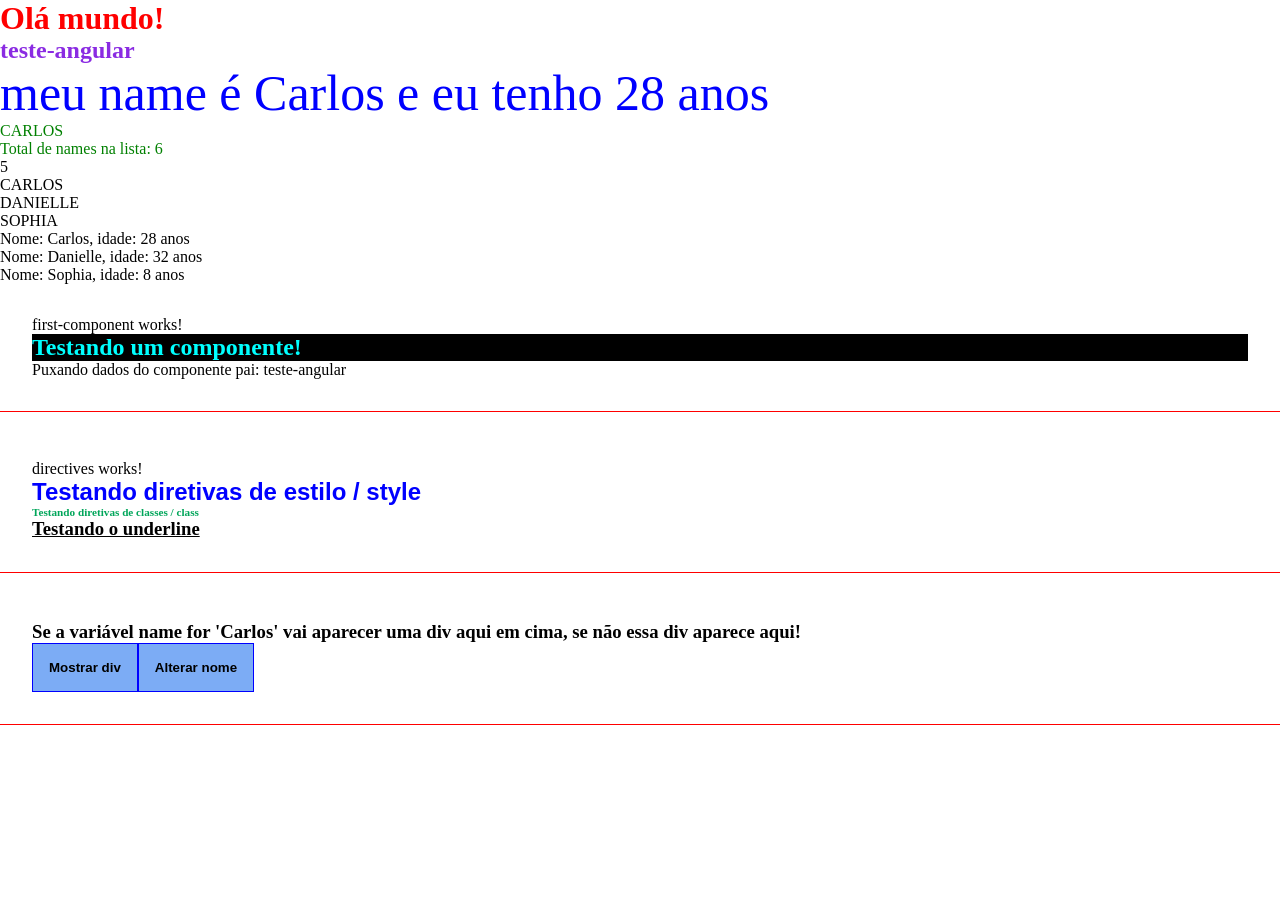
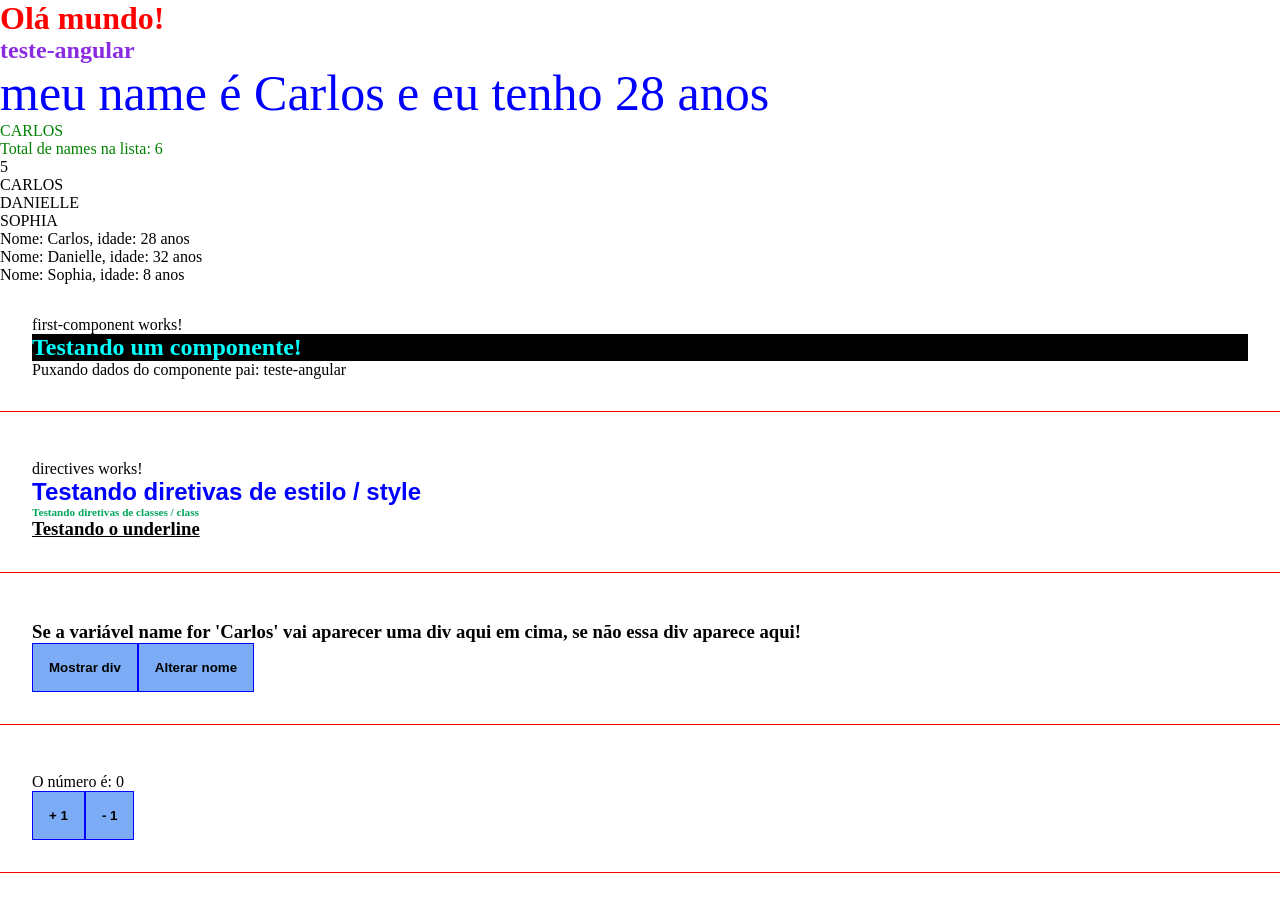
Before and after one commit to CarlosAmorim94/Angular, an Angular app: page / in a window 1280 px wide. Shown: the top 912 px of the page. Built offline with nearby package versions, Linux system fonts and the light colour scheme.

Commit message:
Emitindo dados para componente pai

```diff
--- a/src/app/app.component.html
+++ b/src/app/app.component.html
@@ -31,3 +31,4 @@
 <app-first-component [nameTest]="title"></app-first-component>
 <app-directives></app-directives>
 <app-if-render></app-if-render>
+<app-emitindo></app-emitindo>
--- a/src/app/app.module.ts
+++ b/src/app/app.module.ts
@@ -6,13 +6,17 @@ import { AppComponent } from './app.component';
 import { FirstComponentComponent } from './components/first-component/first-component.component';
 import { DirectivesComponent } from './components/directives/directives.component';
 import { IfRenderComponent } from './components/if-render/if-render.component';
+import { EmitindoComponent } from './components/emitindo/emitindo.component';
+import { ChangeNumberComponent } from './components/change-number/change-number.component';
 
 @NgModule({
   declarations: [
     AppComponent,
     FirstComponentComponent,
     DirectivesComponent,
-    IfRenderComponent
+    IfRenderComponent,
+    EmitindoComponent,
+    ChangeNumberComponent
   ],
   imports: [
     BrowserModule,
--- /dev/null
+++ b/src/app/components/change-number/change-number.component.css
@@ -0,0 +1,13 @@
+button {
+  padding: 1rem;
+  border: 1px solid blue;
+  background-color: #7cacf5;
+  font-weight: bold;
+
+  transition: all ease .3s;
+}
+
+button:hover {
+  filter: brightness(.8);
+  border-radius: 30px;
+}
--- /dev/null
+++ b/src/app/components/change-number/change-number.component.html
@@ -0,0 +1,7 @@
+<button (click)="handleAddNumber()">
+  + 1
+</button>
+
+<button (click)="handleRemoveNumber()">
+  - 1
+</button>
--- /dev/null
+++ b/src/app/components/change-number/change-number.component.ts
@@ -0,0 +1,25 @@
+import { Component, OnInit, Output, EventEmitter } from '@angular/core';
+
+@Component({
+  selector: 'app-change-number',
+  templateUrl: './change-number.component.html',
+  styleUrls: ['./change-number.component.css']
+})
+export class ChangeNumberComponent implements OnInit {
+  @Output() addNumber: EventEmitter<any> = new EventEmitter()
+  @Output() removeNumber: EventEmitter<any> = new EventEmitter()
+
+  constructor() { }
+
+  ngOnInit(): void {
+  }
+
+  handleAddNumber() {
+    this.addNumber.emit()
+  }
+
+  handleRemoveNumber() {
+    this.removeNumber.emit()
+  }
+
+}
--- /dev/null
+++ b/src/app/components/emitindo/emitindo.component.html
@@ -0,0 +1,10 @@
+<div class="class">
+
+  <p>O número é: {{ number }}</p>
+
+  <app-change-number
+    (addNumber)="onAddNumber()"
+    (removeNumber)="onRemoveNumber()"
+    ></app-change-number>
+
+</div>
--- /dev/null
+++ b/src/app/components/emitindo/emitindo.component.ts
@@ -0,0 +1,25 @@
+import { Component, OnInit } from '@angular/core';
+
+@Component({
+  selector: 'app-emitindo',
+  templateUrl: './emitindo.component.html',
+  styleUrls: ['./emitindo.component.css']
+})
+export class EmitindoComponent implements OnInit {
+
+  number: number = 0
+
+  constructor() { }
+
+  ngOnInit(): void {
+  }
+
+  onAddNumber() {
+    this.number++
+  }
+
+  onRemoveNumber() {
+    this.number--
+  }
+
+}
```
Also changed, not shown: src/app/components/emitindo/emitindo.component.css (added), 2 other files (tests, documents, lock files or other folders).
